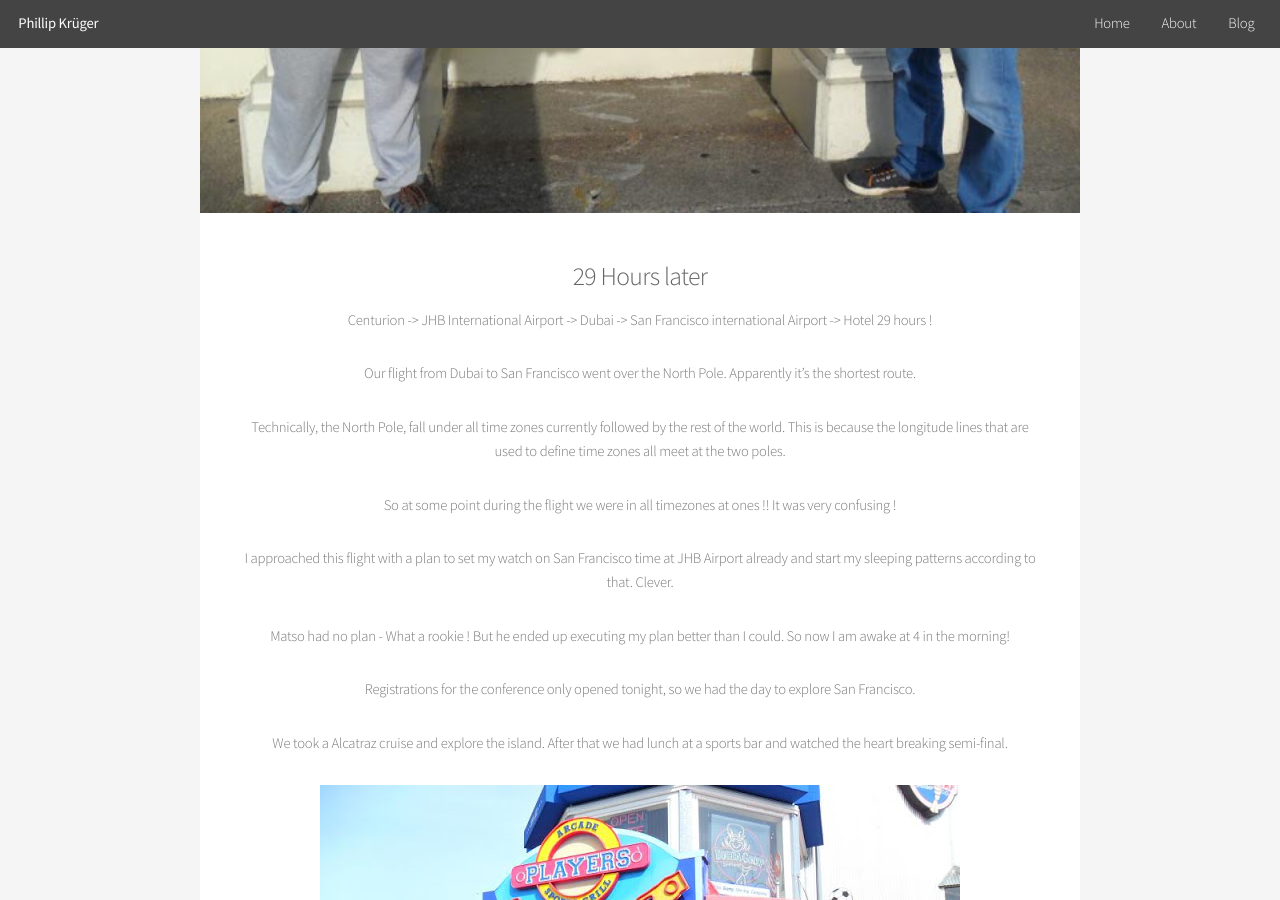
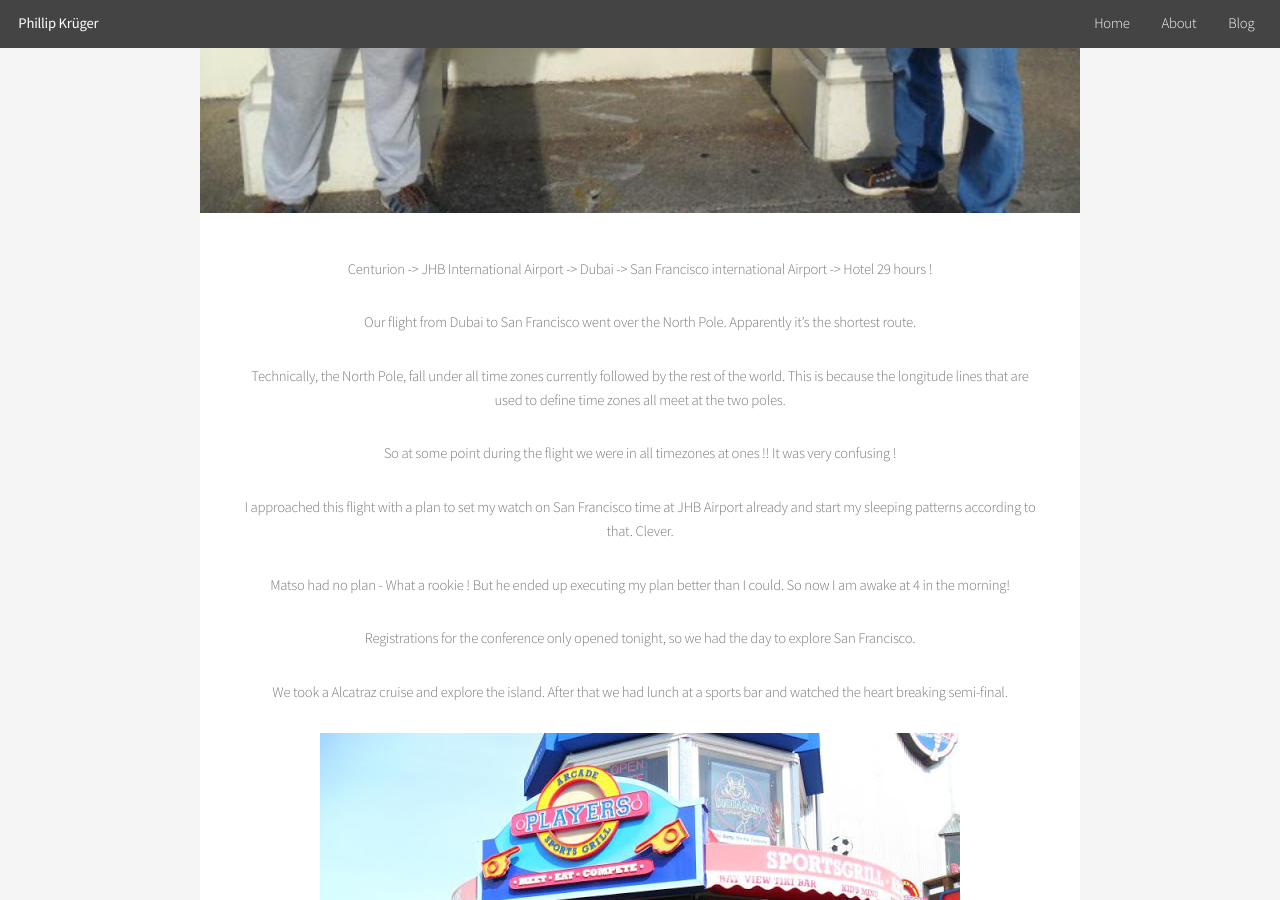
Before and after one commit to phillip-kruger/phillip-kruger.github.io, a Jekyll site: the page built from _posts/2015-10-15-29-hours-later.markdown, in a window 1280 px wide and 900 px high, scrolled down 699 px. Built offline with Jekyll 4.4.1, drawn with Linux system fonts in a browser that asks for light colours.

Commit message:
first blog

```diff
--- a/_posts/2015-10-15-29-hours-later.markdown
+++ b/_posts/2015-10-15-29-hours-later.markdown
@@ -2,14 +2,15 @@
 layout: post
 title: "29 Hours later"
 date: "2015-10-13 12:22:40 +0200"
+categories: javaone
 ---
 
 ![]({{ site.baseurl }}/assets/images/blog/29_hours_later/alcatraz.jpg)
 {: .image.featured}
 
-### 29 Hours later
 Centurion -> JHB International Airport -> Dubai -> San Francisco international Airport -> Hotel
 29 hours !
+
 
 Our flight from Dubai to San Francisco went over the North Pole. Apparently it's the shortest route.
 
```
